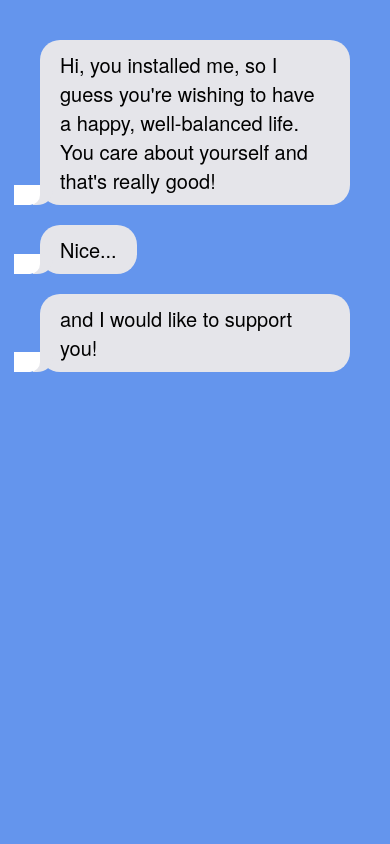
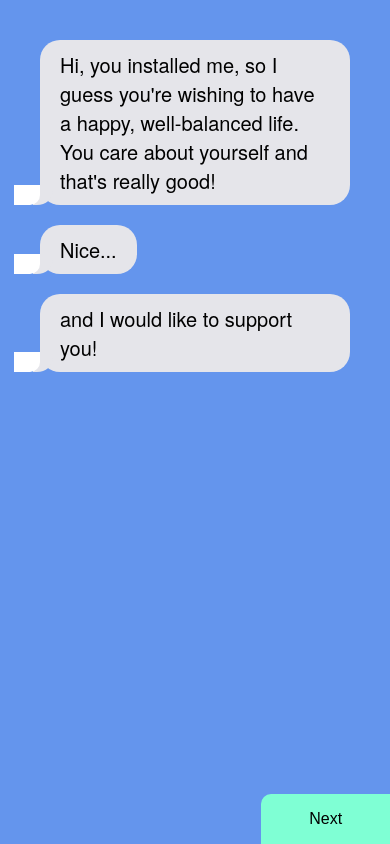
Before and after one commit to virtualidentityag/hackforgood2018, a website: page www/index.html in a window 390 px wide. Drawn offline with Linux system fonts and the light colour scheme; some packages are replaced by stand-ins of ours.

Commit message:
Adding slider buttons

```diff
--- a/www/css/slider.css
+++ b/www/css/slider.css
@@ -9,3 +9,28 @@
     width: 100%;
     margin: 0 1000px;
 }
+
+.slick-arrow {
+    position: absolute;
+    bottom: 0;
+    width: 33%;
+    height: 50px;
+    border: none;
+    background-color: aquamarine;
+    z-index: 1;
+    font-size: 100%;
+}
+
+.slick-arrow.slick-disabled {
+    display: none !important;
+}
+
+.slick-prev {
+    left: 0;
+    border-top-right-radius: 10px;
+}
+
+.slick-next {
+    right: 0;
+    border-top-left-radius: 10px;
+}
--- a/www/js/index.js
+++ b/www/js/index.js
@@ -23,7 +23,6 @@ var app = {
     // Application Constructor
     initialize: function() {
 		$('.setup-dialog').slick({
-			arrows: false,
 			infinite: false,
 			mobileFirst: true,
 			touchThreshold: 100,
```
